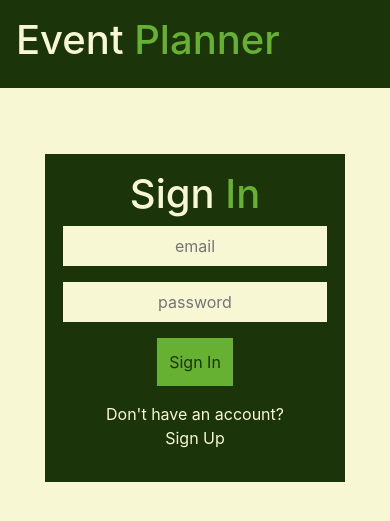
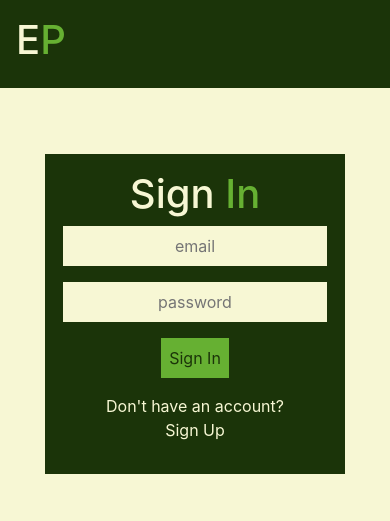
Before and after one commit to caseydulong/event-planner-client, a web app: file index.html in a window 390 px wide. Shown: the top 521 px of the page. Run offline with its HTML, style and script files only (its server is not run), Linux system fonts and the light colour scheme; Handlebars templates in the page's scripts are left empty; style sheets or scripts are compiled from the project's sources; some libraries are stand-ins or nearby versions.

Commit message:
Adds media queries for mobile sizing

```diff
--- a/assets/styles/index.scss
+++ b/assets/styles/index.scss
@@ -181,6 +181,7 @@ p {
   padding: 0.5rem;
 }
 // Bootstrap overrides
+
 .dropdown-menu {
   border-radius: 0;
 }
@@ -206,3 +207,21 @@ p {
   background-color: $dark-green;
   border-radius: 0;
 }
+
+.short-text {
+  display: none;
+}
+// Media queries
+@media (max-width: 540px) {
+  .short-text {
+    display: inline-block;
+  }
+
+  .full-text {
+    display: none;
+  }
+
+  .button {
+    padding: 0.5rem;
+  }
+}
--- a/index.html
+++ b/index.html
@@ -20,7 +20,14 @@
   <header>
 
     <div class="logo">
-      <h1><span class="header-1">Event</span> <span class="header-2">Planner</span></h1>
+      <h1>
+        <span class="full-text">
+          <span class="header-1">Event</span> <span class="header-2">Planner</span>
+        </span>
+        <span class="short-text">
+          <span class="header-1">E</span><span class="header-2">P</span>
+        </span>
+      </h1>
     </div>
 
     <!-- Nav buttons -->
```
